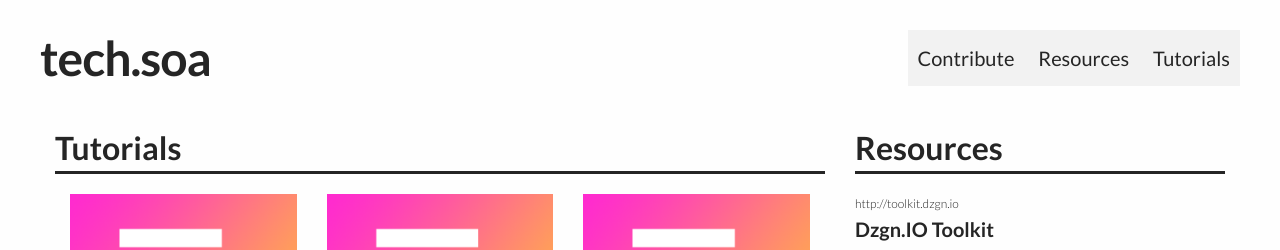
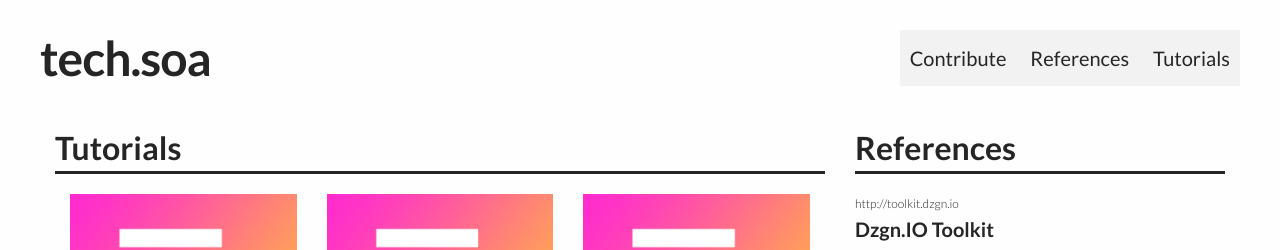
Before and after one commit to c0deLab/tech.soa.cmu.edu, a Jekyll site: the page built from index.html, in a window 1280 px wide. Shown: the top 250 px of the page. Built offline with Jekyll 4.4.1, drawn with Linux system fonts in a browser that asks for light colours; nearby versions of some CDN libraries.

Commit message:
Resources -> References

```diff
--- a/_config.yml
+++ b/_config.yml
@@ -24,5 +24,5 @@
   tutorials:
     output: true
 
-  resources:
+  references:
     output: true
--- a/css/tech.scss
+++ b/css/tech.scss
@@ -114,7 +114,7 @@
   }
 
 
-.resource-container{
+.reference-container{
 
   margin-bottom: 40px;
 
@@ -126,7 +126,7 @@
     font-size: 12px;
     font-weight: $light;
   }
-  .resource-title{
+  .reference-title{
     font-size: 20px;
     font-weight: $bold;
   }
@@ -147,15 +147,15 @@
 a{
   color: $tech-black;
   text-decoration: none;
+  &:visited{
+    color: aquamarine;
+  }
+  &:hover{
+    color: aquamarine;
+    text-decoration: none;
+  }
 }
 
-a:hover{
-  color: aquamarine;
-  text-decoration: none;
-}
-
-a:visited{
-}
 
 .post-content{
 
--- a/index.html
+++ b/index.html
@@ -22,16 +22,16 @@
 </div>
 
 <div class="small-12 medium-4 columns">
-  <h1 class="section-heading"><a href="/resources">Resources</a></h1>
+  <h1 class="section-heading"><a href="/references">References</a></h1>
 
-  {% for resource in site.resources %}
-  <div class="resource-container">
-    <p class="metadata">{{ resource.link | truncate: 30 }}</p>
-    <p class="resource-title"><a href="{{ resource.url }}">{{ resource.title }}</a></p>
-    <p class="description">{{ resource.content | truncate: 150 }}</p>
+  {% for reference in site.references %}
+  <div class="reference-container">
+    <p class="metadata">{{ reference.link | truncate: 30 }}</p>
+    <p class="reference-title"><a href="{{ reference.url }}">{{ reference.title }}</a></p>
+    <p class="description">{{ reference.content | truncate: 150 }}</p>
 
       <div class="tag-section">
-        {% for tag in resource.tags %}
+        {% for tag in reference.tags %}
           <a href="/tags/#{{ tag  | prepend: site.baseurl }}">
             <div class="tag-container {{ tag }}">
               <p class="tag-text">{{ tag }}</p>
```
Also changed, not shown: references.html (added, +23 -0 lines), resources.html (deleted, +0 -23 lines), tags.html (+7 -7 lines), _references/dzgnio-toolkit.markdown (renamed from _resources/dzgnio-toolkit.markdown), _references/dzgnio-wdw.markdown (renamed from _resources/dzgnio-wdw.markdown).
